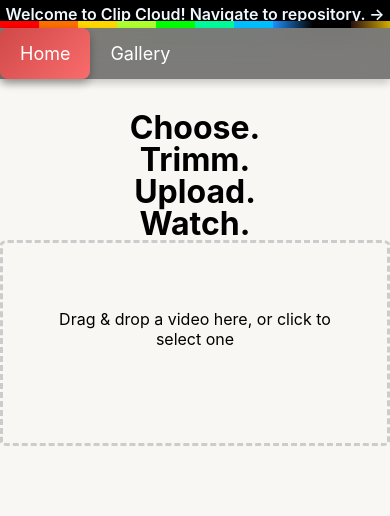
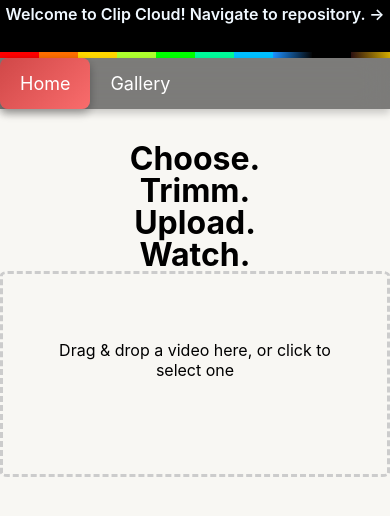
Before and after one commit to clip-cloud/app-client, a React (Create React App) app: page / in a window 390 px wide. Shown: the top 516 px of the page. Built offline with nearby package versions, Linux system fonts and the light colour scheme.

Commit message:
Fixed top header height style

```diff
--- a/src/App.css
+++ b/src/App.css
@@ -7,6 +7,8 @@
   position: relative;
   background-color: black;
   padding: 1%;
+
+  height: fit-content;
 
 }
 
@@ -47,3 +49,9 @@
   text-decoration: none;
 
 }
+
+@media (max-width: 1000px) {
+  .header {
+    height: 6vh;
+  }
+}
--- a/src/components/navbar/navbar.css
+++ b/src/components/navbar/navbar.css
@@ -82,7 +82,4 @@
 
   }
 
-  /* .navbar ul li {
-    margin-right: 20px;
-  } */
 }
```
